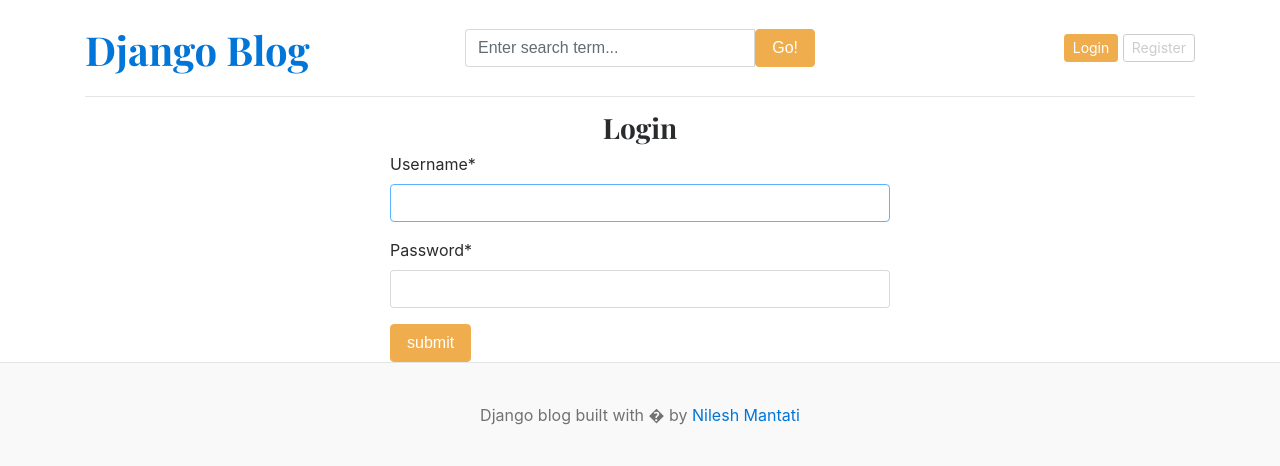
After one commit to nileshmantati/django-blog, a Django app: page /login/ in a window 1280 px wide. The commit adds this page. Shown: the top 466 px of the page. Run offline with Django 5.2, Linux system fonts and the light colour scheme; data that the repository does not hold is empty; some libraries are stand-ins or nearby versions.

Commit message:
registration and login functionally

```diff
--- a/blog_project/settings.py
+++ b/blog_project/settings.py
@@ -39,6 +39,8 @@ INSTALLED_APPS = [
     'django.contrib.staticfiles',
     'blogs',
     'assignments',
+    'crispy_forms',
+    'crispy_bootstrap4',
 ]
 
 MIDDLEWARE = [
@@ -126,3 +128,5 @@ STATIC_ROOT = BASE_DIR / 'staticfiles'
 
 MEDIA_URL = '/media/'
 MEDIAROOT = BASE_DIR / 'media'
+
+CRISPY_TEMPLATE_PACK = 'bootstrap4'
--- a/blog_project/urls.py
+++ b/blog_project/urls.py
@@ -25,6 +25,9 @@ urlpatterns = [
     path('admin/', admin.site.urls),
     path('', views.home,name='home'),
     path('category/', include('blogs.urls')),
-    path('<slug:slug>/', BlogsView.blogs, name='blogs'),
+    path('blogs/<slug:slug>/', BlogsView.blogs, name='blogs'),
     path('blogs/search/',BlogsView.search,name='search'),
+    path('register/',views.register,name='register'),
+    path('login/',views.login,name='login'),
+    path('logout/',views.logout,name='logout')
 ] + static(settings.MEDIA_URL, document_root=settings.MEDIA_ROOT)
--- a/blog_project/views.py
+++ b/blog_project/views.py
@@ -1,6 +1,9 @@
-from django.shortcuts import render
+from django.shortcuts import render ,redirect
 from blogs.models import Blog
-from assignments.models import About,SoicalLink
+from assignments.models import About
+from .forms import RegistrionForm
+from django.contrib.auth.forms import AuthenticationForm
+from django.contrib import auth
 
 def home(request):
     featured_posts = Blog.objects.filter(is_featured=True)
@@ -16,3 +19,38 @@ def home(request):
         'about' : about,
     }
     return render(request,'home.html',context)
+
+def register(request):
+    if request.method == 'POST':
+        form = RegistrionForm(request.POST)
+        if form.is_valid():
+            form.save()
+            return redirect('register')
+        else:
+            print(form.errors)
+    else:
+        form = RegistrionForm()
+    context = {
+        'form':form,
+    }
+    return render(request,'register.html',context)
+
+def login(request):
+    if request.method == 'POST':
+        form = AuthenticationForm(request,request.POST)
+        if form.is_valid():
+            username = form.cleaned_data['username']
+            password = form.cleaned_data['password']
+            user = auth.authenticate(username=username,password=password)
+            if user is not None:
+                auth.login(request,user)
+            return redirect('home')
+    form = AuthenticationForm()
+    context = {
+        'form':form,
+    }
+    return  render(request,'login.html',context)
+
+def logout(request):
+    auth.logout(request)
+    return redirect('home')
--- a/templates/base.html
+++ b/templates/base.html
@@ -31,8 +31,13 @@
                     </form>
                 </div>
                 <div class="col-4 d-flex justify-content-end align-items-center">
-                    <a class="btn btn-sm btn-warning" href="#">Sign in</a> &nbsp;
-                    <a class="btn btn-sm btn-outline-secondary" href="#">Register</a>
+                    {% if not user.is_authenticated %}
+                    <a class="btn btn-sm btn-warning" href="{% url 'login' %}">Login</a> &nbsp;
+                    <a class="btn btn-sm btn-outline-secondary" href="{% url 'register' %}">Register</a>
+                    {% else %}
+                    <span>You are logged in as {{ user }}</span> &emsp;
+                    <span><a href="{% url 'logout' %}">Logout</a></span>
+                    {% endif %}
                 </div>
             </div>
         </header>
@@ -54,7 +59,7 @@
     </div>
     <!-- Footer part -->
     <footer class="blog-footer">
-        <p>Django blog built with � by <a href="#">Rathan Kumar</a></p>
+        <p>Django blog built with � by <a href="#">Nilesh Mantati</a></p>
     </footer>
 </body>
 
--- /dev/null
+++ b/templates/login.html
@@ -0,0 +1,11 @@
+{% extends 'base.html' %}
+
+{% block content %}
+{% load crispy_forms_tags %}
+<h3 class="text-center">Login</h3>
+<form action="{% url 'login' %}" method="post" style="width: 500px; margin: auto;">
+    {% csrf_token %}
+    {{ form | crispy }}
+    <button type="submit" class="btn btn-warning">submit</button>
+</form>
+{% endblock %}
```
Also changed, not shown: blog_project/forms.py (added, +7 -0 lines), templates/register.html (added, +11 -0 lines).
